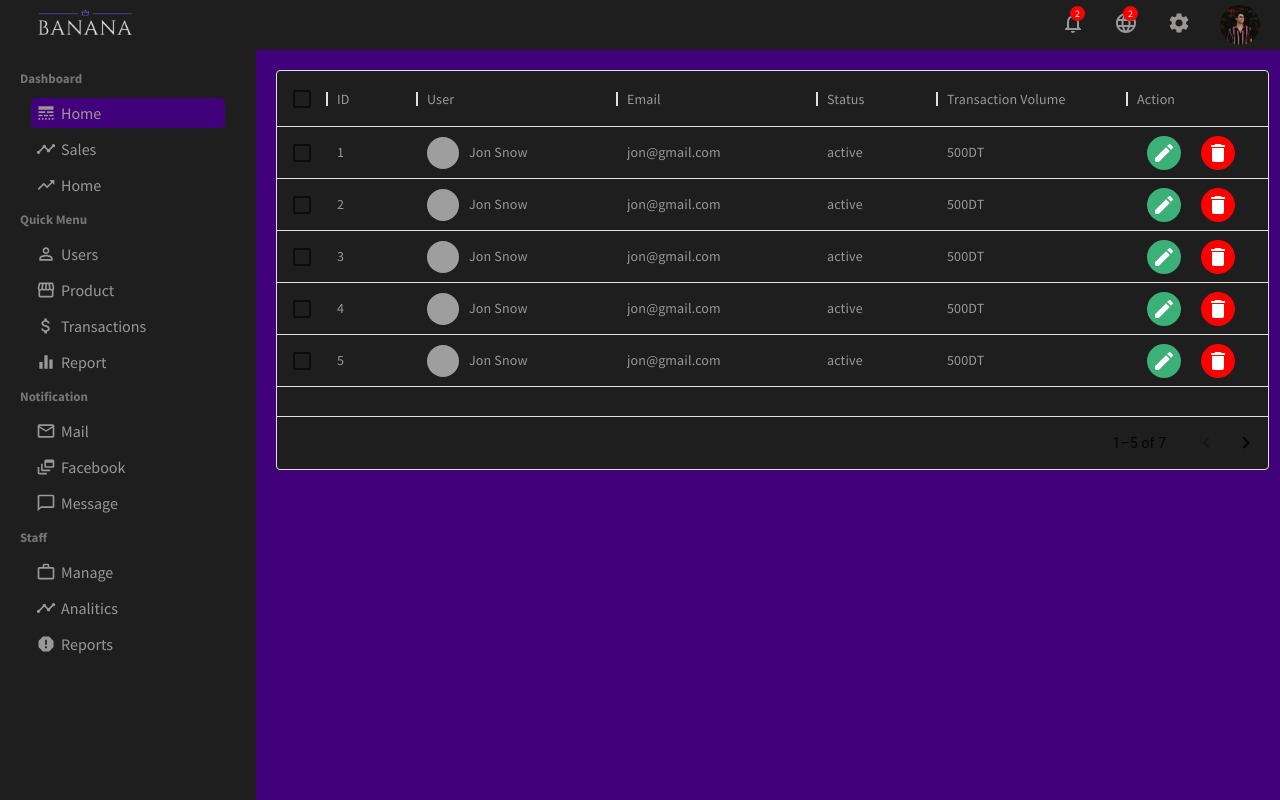
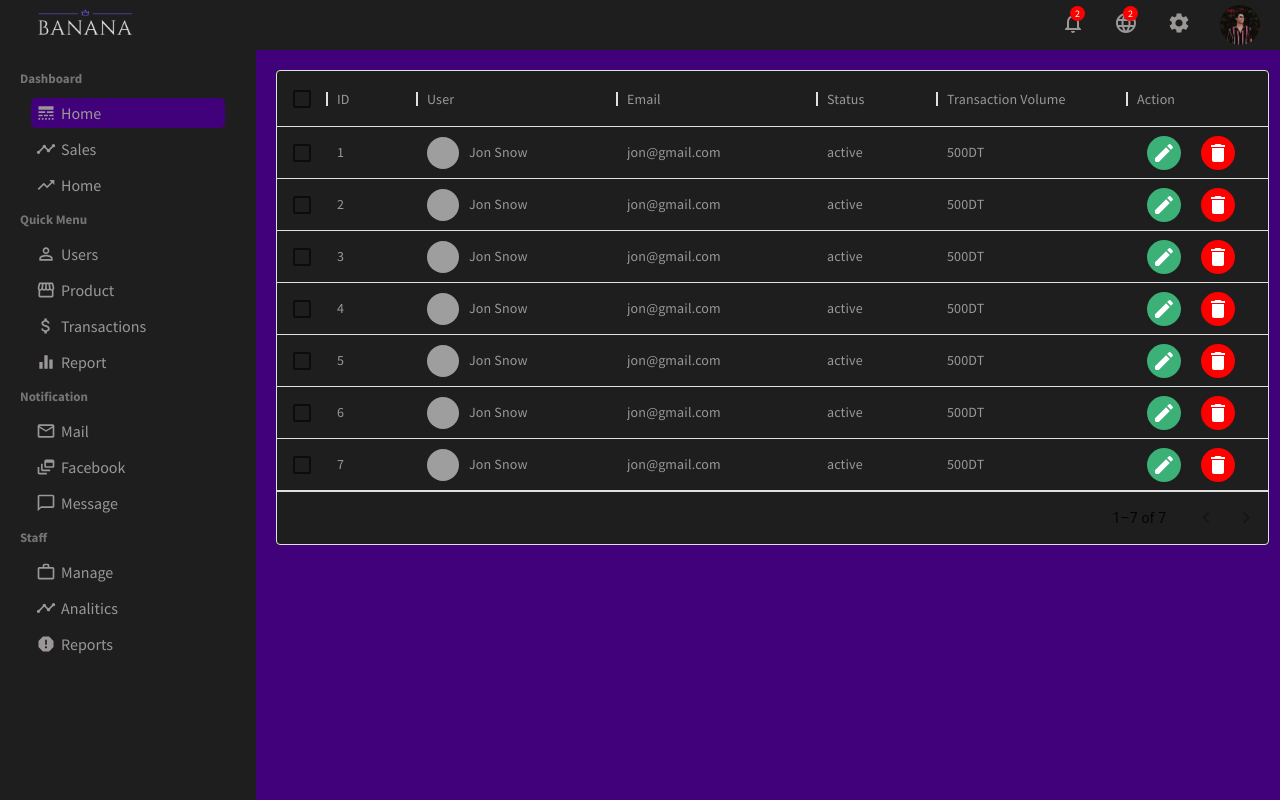
Before and after one commit to malekaridhi/ecommerceMern, a React (Create React App) app in the folder admin/: page /users in a window 1280 px wide. Built offline with nearby package versions, Linux system fonts and the light colour scheme; grey boxes are pictures that could not be loaded.

Commit message:
userlist route

```diff
--- a/admin/src/pages/userList/UserList.jsx
+++ b/admin/src/pages/userList/UserList.jsx
@@ -112,18 +112,21 @@ const UserList = () => {
       <div
         style={{
           margin: "20px",
-          height: 400,
+          height: 475,
           width: "97%",
           backgroundColor: "#1e1e1e",
         }}
       >
         <DataGrid
+        options={{
+            paging: false
+        }}
           style={{ color: "rgb(155, 151, 151)" }}
           rows={rows}
           columns={columns}
           disableSelectionOnClick
-          pageSize={5}
-         rowsPerPageOptions={[100]}
+          pageSize={8}
+         rowsPerPageOptions={[10]}
 
           checkboxSelection
         />
```
